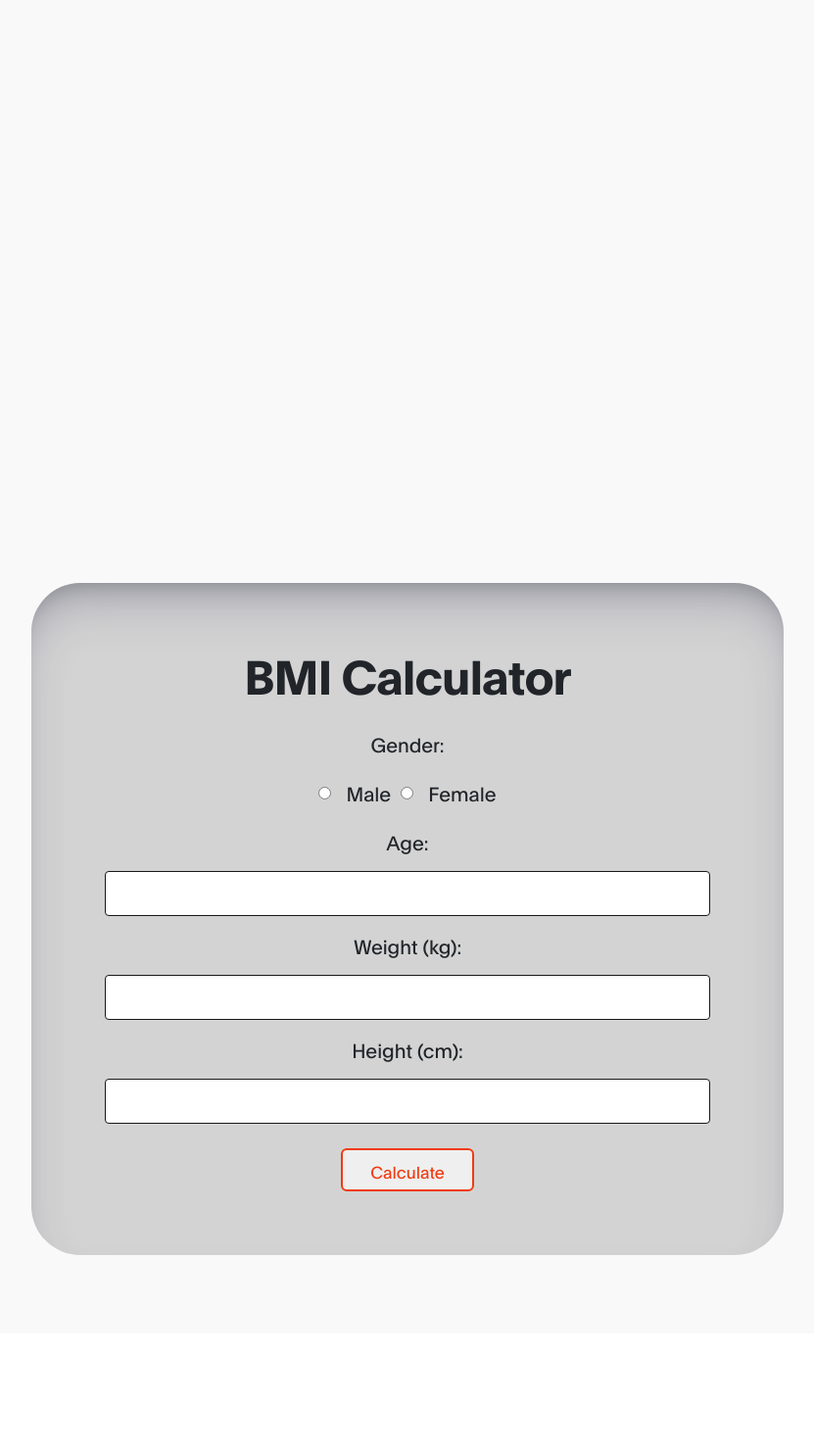
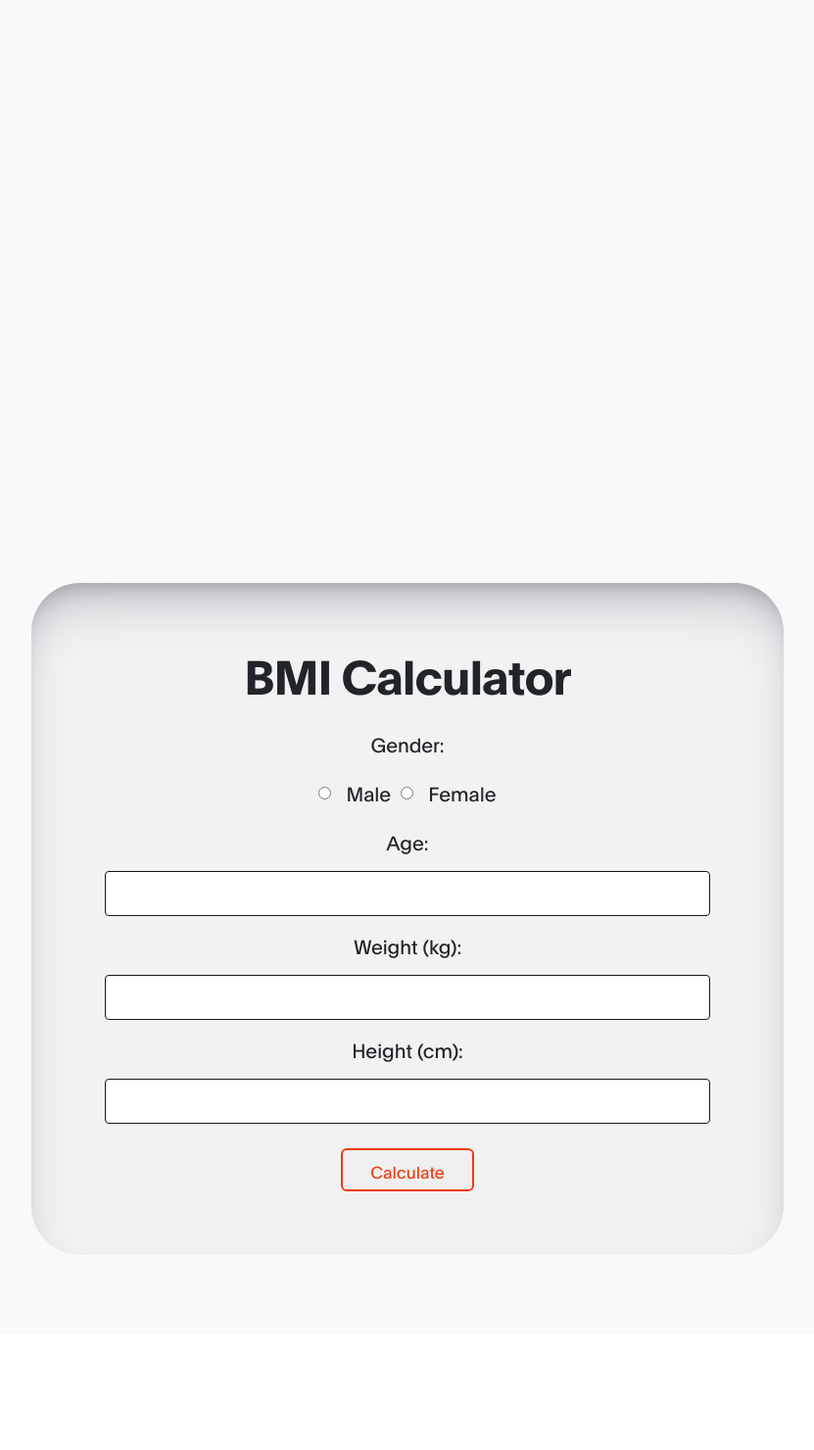
Before and after one commit to MintViper03/MuscleZen, a PHP site: page / in a window 1280 px wide. Shown: the part 1375-2855 px from the top of the page at 98% size, without its empty margins (224-1055 px from the left). Run offline with PHP 8.4, Linux system fonts and the light colour scheme; some libraries are stand-ins or nearby versions.

Commit message:
changed bmi container color from dark to light

```diff
--- a/MyGym Website/css/main.css
+++ b/MyGym Website/css/main.css
@@ -796,7 +796,7 @@ Button "Become A member today" section
   border-radius: 50px;
   text-align: center;
   color: var(--); /* This line changes the text color to white */
-  background: lightgrey;
+  background: #F2F2F2;
   box-shadow: rgba(50, 50, 93, 0.25) 0px 30px 50px -12px inset, rgba(0, 0, 0, 0.3) 0px 18px 26px -18px inset;
   position: relative;
 }
```
